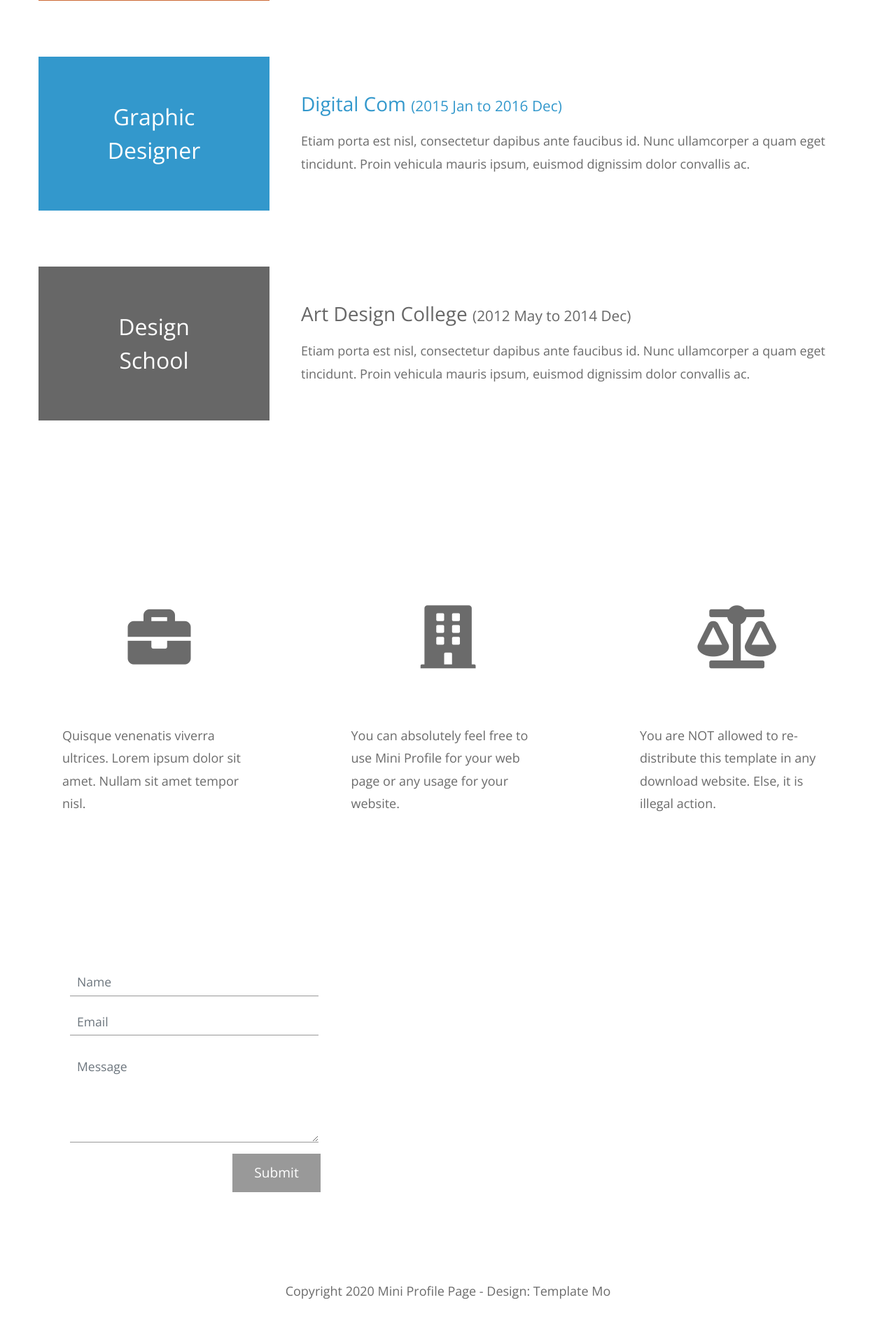
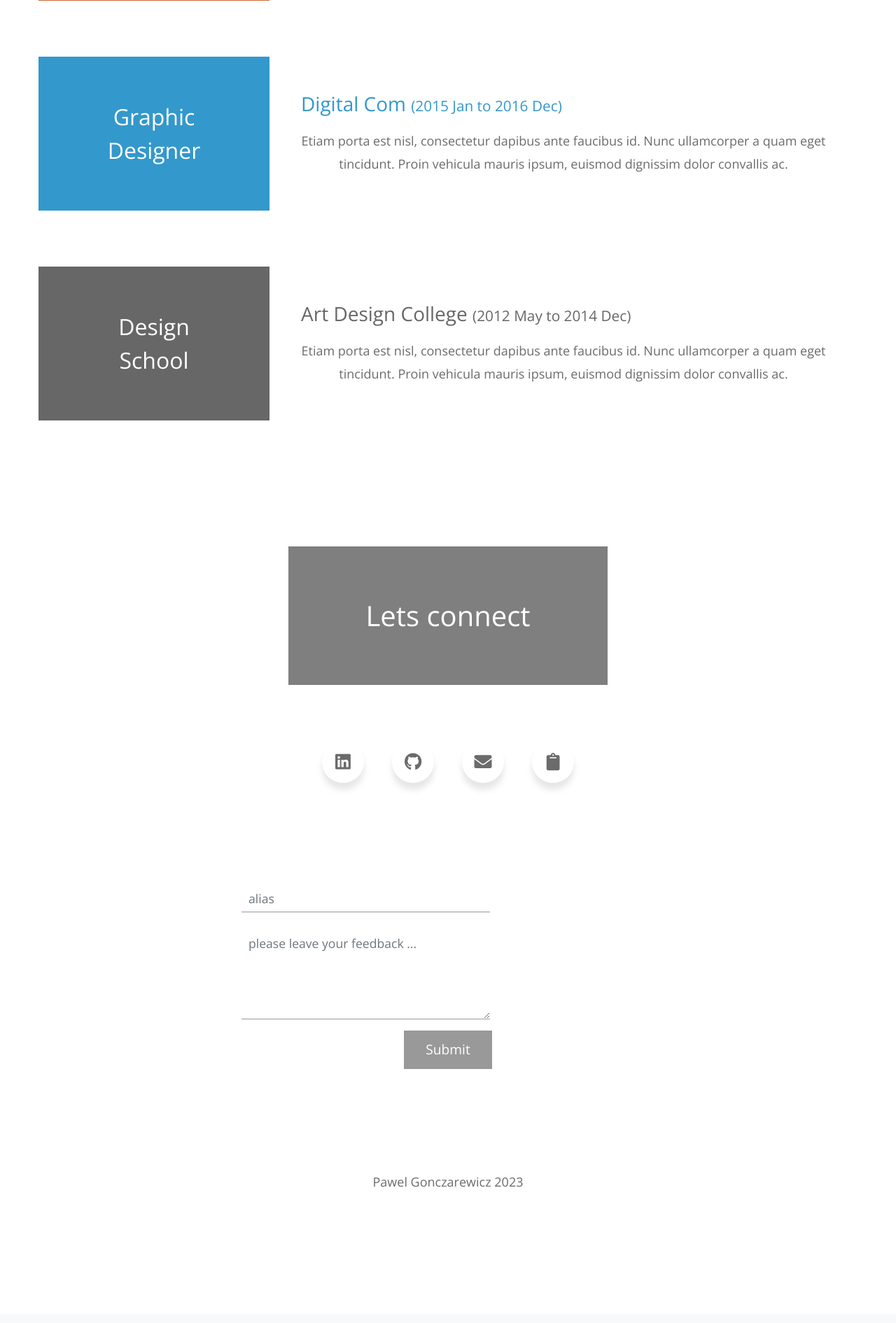
Before and after one commit to Pablo-1/Portfolio_Site, a Django app: page / in a window 1280 px wide; the page is wider, and only the part inside the window is pictured. Shown: the part 1977-3868 px from the top of that part at 70% size. After the commit the page ends 3674 px from the top of that part, so only its background shows below. Run offline with Django 4.2, Linux system fonts and the light colour scheme; some libraries are stand-ins or nearby versions.

Commit message:
Social media buttons added

```diff
--- a/static/website/css/templatemo-style.css
+++ b/static/website/css/templatemo-style.css
@@ -1,21 +1,3 @@
-/**
-
-Mini Profile Template
-
-https://templatemo.com/tm-530-mini-profile
-
-
-Color Codes
-------------
-brown: #986665;
-green: #98cb00;
-orange: #cc6733;
-blue: #3398cc;
-dark-gray: #676767;
-light-gray: #999999;
-text-gray: #6b6b6b;
-
-*/
 
 html {
   -webkit-font-smoothing: antialiased;
@@ -28,6 +10,10 @@ body {
   font-weight: 400;
   color: #6b6b6b;
   overflow-x: hidden;
+}
+
+p{
+  text-align: center;
 }
 
 a,
@@ -83,6 +69,7 @@ a:hover {
 .tm-brand-container-inner {
   max-width: 580px;
   width: 100%;
+  border-radius: 25px;
 }
 
 .tm-brand-container {
@@ -118,6 +105,7 @@ a:hover {
 
 .tm-welcome-title {
   margin-bottom: 40px;
+  text-align: center;
 }
 
 .tm-welcome-left {
@@ -217,44 +205,70 @@ p {
   Contact section
 */
 
-#tmContact {
-  padding-top: 95px;
+@import url('https://fonts.googleapis.com/css?family=Poppins:400,500,600,700&display=swap');
+
+.socials {
+  display: grid;
+  height: 100%;
+  width: 100%;
+  place-items: center;
+  padding: 100px;
 }
 
-.tm-contact-item {
-  width: 33.3334%;
-  max-width: 345px;
-  height: auto;
-  min-height: 420px;
-  margin-right: 35px;
-  background-color: white;
-  padding: 54px 34px 44px;
+.wrapper .button{
+  display: inline-block;
+  height: 60px;
+  width: 60px;
+  float: left;
+  margin: 0 20px;
+  overflow: hidden;
+  background: #fff;
+  border-radius: 50px;
+  cursor: pointer;
+  box-shadow: 0px 10px 10px rgba(0,0,0,0.1);
+  transition: all 0.3s ease-out;
+}
+.wrapper .button:hover{
+  width: 200px;
+}
+.wrapper .button .icon{
+  display: inline-block;
+  height: 60px;
+  width: 60px;
+  text-align: center;
+  border-radius: 50px;
+  box-sizing: border-box;
+  line-height: 60px;
+  transition: all 0.3s ease-out;
+}
+.wrapper .button:hover .icon{
+  background: #4267B2;
+}
+.wrapper .button .icon i{
+  font-size: 25px;
+  line-height: 60px;
+  transition: all 0.3s ease-out;
+}
+.wrapper .button:hover .icon i{
+  color: #fff;
+}
+.wrapper .button span{
+  font-size: 20px;
+  font-weight: 500;
+  line-height: 60px;
+  margin-left: 10px;
+  transition: all 0.3s ease-out;
+}
+.wrapper .button span{
+  color: #4267B2;
 }
 
-.tm-contact-item:last-child {
-  margin-right: 0;
-}
-
-.tm-contact-items-container {
-  display: flex;
-  justify-content: space-between;
-  margin-bottom: 130px;
-}
-
-.tm-contact-item-icon {
-  margin-bottom: 45px;
-  width: 100%;
-  height: 160px;
-  display: flex;
-  align-items: center;
-  justify-content: center;
-}
-
-#tmContactForm {
+#tmFeedbackForm {
   width: 100%;
   max-width: 680px;
-  padding: 45px 45px 30px;
-  margin-bottom: 95px;
+  padding: 45px;
+  margin: auto;
+  margin-bottom: 100px;
 }
 
 .form-group {
@@ -280,76 +294,6 @@ p {
   background-color: #676767;
 }
 
-.tm-copyright-text {
-  margin-bottom: 30px;
-}
-
 .tm-link {
   color: #676767;
 }
-
-@media (max-width: 1054px) {
-  .tm-contact-item-icon {
-    margin-bottom: 15px;
-  }
-}
-
-@media (max-width: 991px) {
-  .tm-contact-items-container {
-    flex-direction: column;
-  }
-
-  .tm-contact-item {
-    width: auto;
-    max-width: 680px;
-    min-height: 0;
-    margin-left: auto;
-    margin-right: auto;
-    margin-bottom: 30px;
-  }
-
-  .tm-contact-item:last-child {
-    margin-right: auto;
-    margin-bottom: 0;
-  }
-
-  #tmContactForm {
-    margin-left: auto;
-    margin-right: auto;
-  }
-}
-
-@media (max-width: 730px) {
-  .tm-portfolio-item {
-    flex-direction: column;
-  }
-
-  .tm-portfolio-name {
-    justify-content: center;
-  }
-
-  .tm-portfolio-name,
-  .tm-portfolio-description {
-    width: 100%;
-  }
-
-  .tm-portfolio-description {
-    padding: 20px 30px;
-  }
-}
-
-@media (max-width: 572px) {
-  .tm-brand-container {
-    padding: 45px;
-  }
-}
-
-@media (max-width: 443px) {
-  .tm-brand-name {
-    font-size: 3rem;
-  }
-
-  .tm-brand-container {
-    padding: 25px;
-  }
-}
--- a/website/templates/home.html
+++ b/website/templates/home.html
@@ -6,13 +6,11 @@
     <meta name="viewport" content="width=device-width, initial-scale=1.0" />
     <meta http-equiv="X-UA-Compatible" content="ie=edge" />
     <link rel="stylesheet" href="https://fonts.googleapis.com/css?family=Open+Sans:400,600" />
+    <link rel="stylesheet" href="https://cdnjs.cloudflare.com/ajax/libs/font-awesome/4.7.0/css/font-awesome.min.css">
     <link rel="stylesheet" href="{% static 'website/css/all.min.css' %}" />
     <link rel="stylesheet" href="{% static 'website/css/bootstrap.min.css' %}" />
     <link rel="stylesheet" href="{% static 'website/css/templatemo-style.css' %}" />
     <title>Portfolio Website of Pawel Gonczarewicz</title>
-
-<!--{% static 'website/' %} -->
-
 
     <!--
 Mini Profile Template
@@ -30,7 +28,7 @@ https://templatemo.com/tm-530-mini-profile
             <div class="ml-auto mr-0 tm-bg-black-transparent text-white tm-brand-container-inner">
               <div class="tm-brand-container text-center">
                 <h1 class="tm-brand-name">Pawel Gonczarewicz</h1>
-                <p class="tm-brand-description mb-0">Software Engineer</p>
+                <h3 class="tm-brand-description mb-0">Software Engineer</h3>
               </div>
             </div>
           </div>
@@ -79,7 +77,6 @@ https://templatemo.com/tm-530-mini-profile
               <div class="tm-portfolio-description">
                 <h3 class="tm-text-green">
                   <a href="https://github.com/Pablo-1/Capstone-Project-III-HyperionDev.git">Task Manager</a>
-                  <span class="tm-title-small">(2019 January to Present)</span>
                 </h3>
                 <p class="mb-0">
                   Nullam a tellus ultricies, ornare purus vel, porttitor massa.
@@ -154,26 +151,33 @@ https://templatemo.com/tm-530-mini-profile
       <div class="container-fluid">
         <div class="row">
           <div class="col-12">
-            <div class="tm-contact-items-container">
-              <div class="tm-contact-item">
-                <i class="fas fa-5x fa-briefcase tm-contact-item-icon"></i>
-                <p class="mb-0">
-                  Quisque venenatis viverra ultrices. Lorem ipsum dolor sit
-                  amet. Nullam sit amet tempor nisl.
-                </p>
-              </div>
-              <div class="tm-contact-item">
-                <i class="fas fa-5x fa-building tm-contact-item-icon"></i>
-                <p class="mb-0">
-                  You can absolutely feel free to use Mini Profile for your web page or any usage for your website.
-                </p>
-              </div>
-
-              <div class="tm-contact-item">
-                <i class="fas fa-5x fa-balance-scale tm-contact-item-icon"></i>
-                <p class="mb-0">
-                  You are NOT allowed to re-distribute this template in any download website. Else, it is illegal action.
-                </p>
+            <div class="socials">
+              <h1 class="tm-portfolio-title tm-bg-black-transparent tm-brand-container tm-text-white">Lets connect</h1>
+              <div class="wrapper">
+                  <div class="button">
+                    <div class="icon">
+                        <i class="fab fa-linkedin"></i>
+                    </div>
+                    <span>Linkedin</span>
+                  </div>
+                  <div class="button">
+                    <div class="icon">
+                        <i class="fab fa-github"></i>
+                    </div>
+                    <span>Github</span>
+                  </div>
+                  <div class="button">
+                    <div class="icon">
+                        <i class="fas fa-envelope"></i>
+                    </div>
+                    <span>email</span>
+                  </div>
+                  <div class="button">
+                    <div class="icon">
+                        <i class="fas fa-clipboard"></i>
+                    </div>
+                    <span>cv</span>
+                  </div>
               </div>
             </div>
           </div>
@@ -182,38 +186,28 @@ https://templatemo.com/tm-530-mini-profile
         <div class="row">
           <div class="col-12">
             <form
-              action="index.html"
+              action="home.html"
               method="POST"
-              id="tmContactForm"
+              id="tmFeedbackForm"
               class="tm-bg-white-transparent"
             >
               <div class="form-group">
                 <input
                   type="text"
-                  id="contact_name"
-                  name="contact_name"
+                  id="alias"
+                  name="alias_name"
                   class="form-control rounded-0 border-top-0 border-right-0 border-left-0"
-                  placeholder="Name"
-                  required
-                />
-              </div>
-              <div class="form-group">
-                <input
-                  type="email"
-                  id="contact_email"
-                  name="contact_email"
-                  class="form-control rounded-0 border-top-0 border-right-0 border-left-0"
-                  placeholder="Email"
+                  placeholder="alias"
                   required
                 />
               </div>
               <div class="form-group">
                 <textarea
                   rows="4"
-                  id="contact_message"
-                  name="contact_message"
+                  id="feedack"
+                  name="feedback_message"
                   class="form-control rounded-0 border-top-0 border-right-0 border-left-0"
-                  placeholder="Message"
+                  placeholder="please leave your feedback ... "
                   required
                 ></textarea>
               </div>
@@ -231,10 +225,7 @@ https://templatemo.com/tm-530-mini-profile
         <!-- row -->
         <div class="row">
           <footer class="col-12">
-            <p class="text-center tm-copyright-text">
-            Copyright 2020 Mini Profile Page
-
-            - Design: Template Mo</p>
+          <p>Pawel Gonczarewicz 2023</p>
           </footer>
         </div>
       </div>
```
